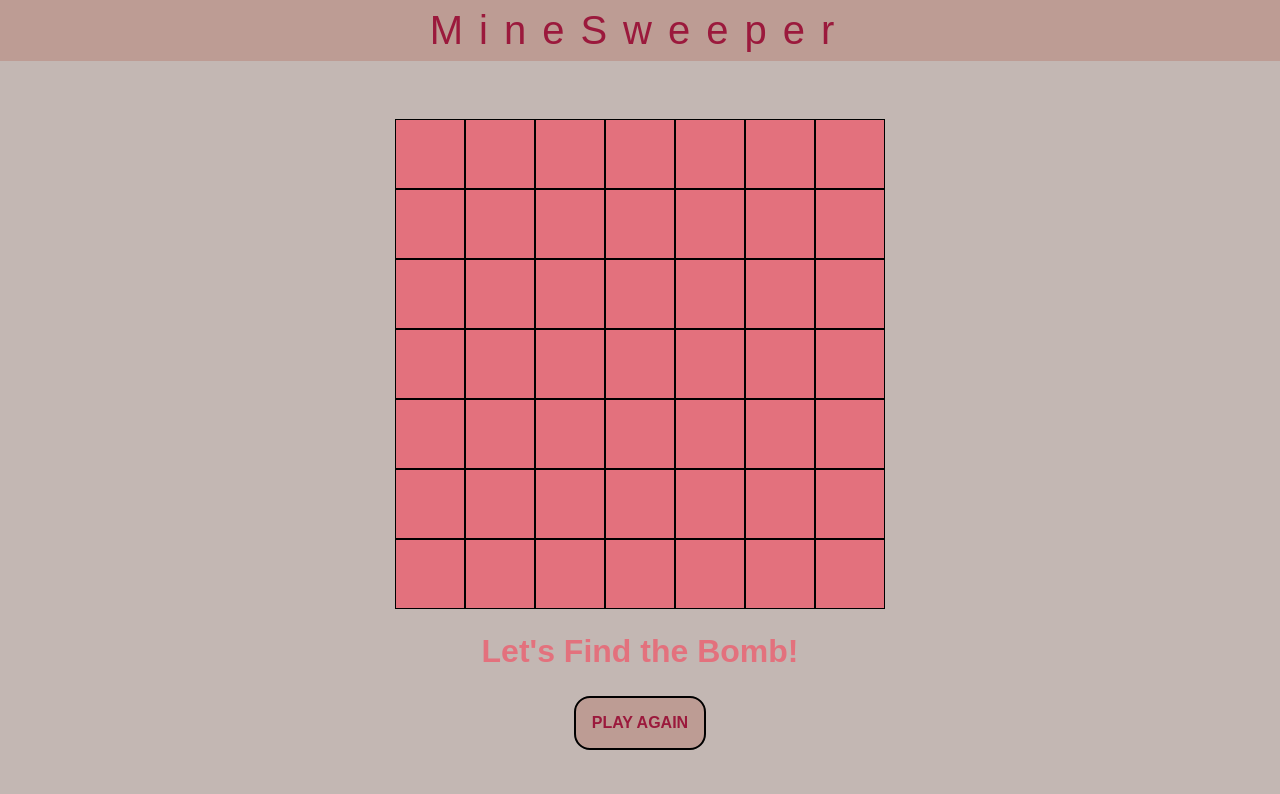
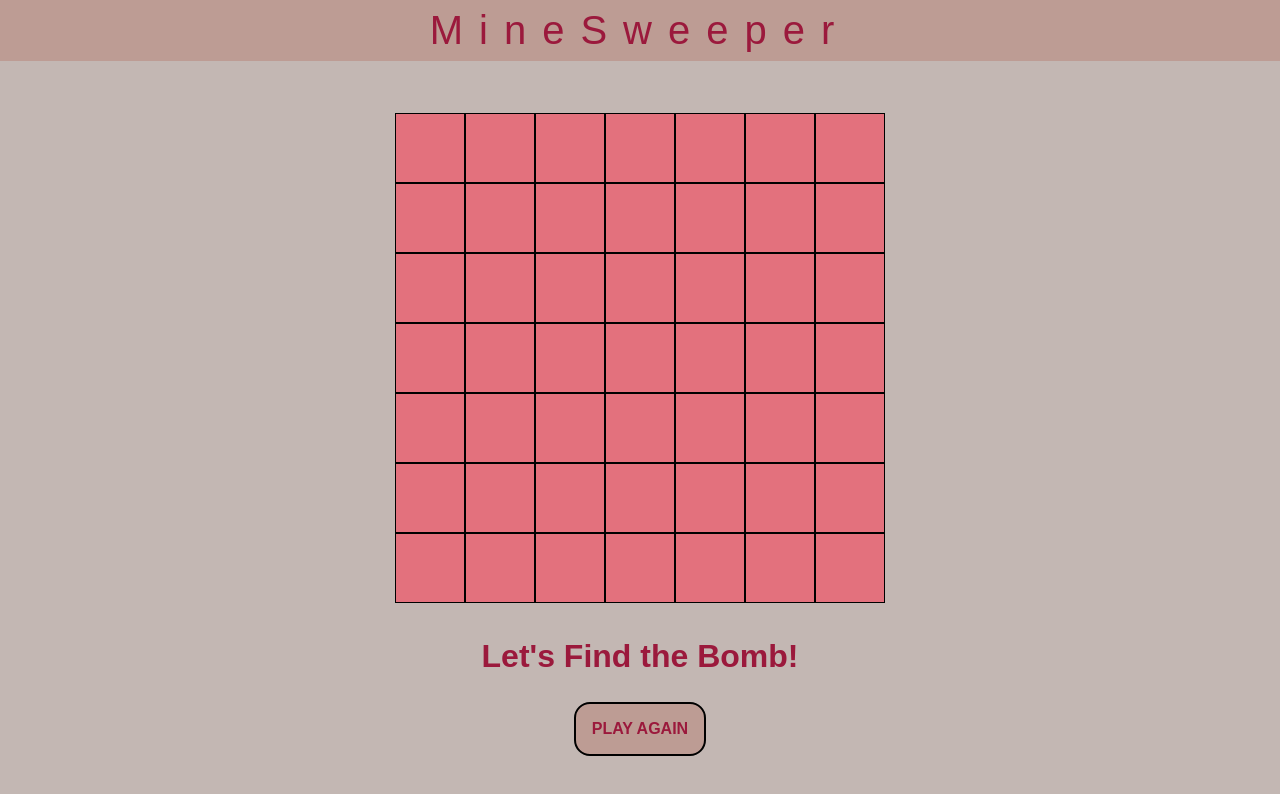
Before and after one commit to NathanSJang/Minesweeper, a plain HTML site: page index.html in a window 1280 px wide. Drawn offline with Linux system fonts and the light colour scheme.

Commit message:
change CSS

```diff
--- a/css/main.css
+++ b/css/main.css
@@ -80,7 +80,7 @@ section {
 
 #msg {
   font-size: 4vmin;
-  color: var(--basic-red);
+  color: var(--font-bg);
 }
 
 .flex-ctr {
@@ -111,8 +111,3 @@ section {
 .check {
   background-color: var(--basic-blue);
 }
-
-h2 {
-  margin-top: 2vmin;
-  color: var(--font-bg);
-}
```
